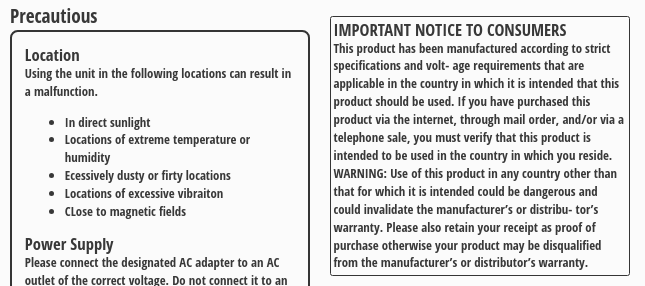
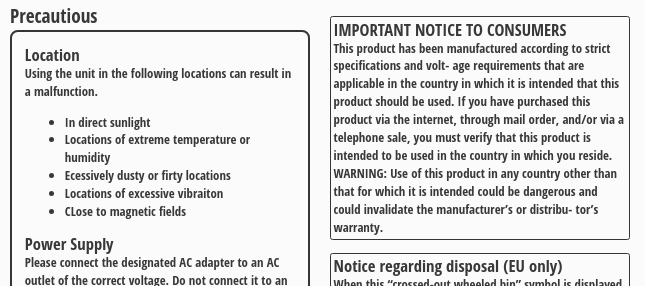
Before and after one commit to darksweet/darksweet.github.io, a plain HTML site: page pages/mn3.html in a window 1280 px wide. Shown: the part 1684-1970 px from the top of the page, 0-645 px from the left. Drawn offline with Linux system fonts and the light colour scheme; a web font is replaced by a local one.

Commit message:
Add files via upload

```diff
--- a/pages/mn3.html
+++ b/pages/mn3.html
@@ -180,8 +180,7 @@
                                 is intended to be used in the country in which you reside.</h4>
                             <h4>WARNING: Use of this product in any country other than that for which it is
                                 intended could be dangerous and could invalidate the manufacturer’s or distribu-
-                                tor’s warranty. Please also retain your receipt as proof of purchase otherwise your
-                                product may be disqualified from the manufacturer’s or distributor’s warranty.</h4>
+                                tor’s warranty. </h4>
                         </p>
                     </div>
                     <div class="sharp-border">
```
Also changed, not shown: pages/hp2.html (+1 -1 lines).
